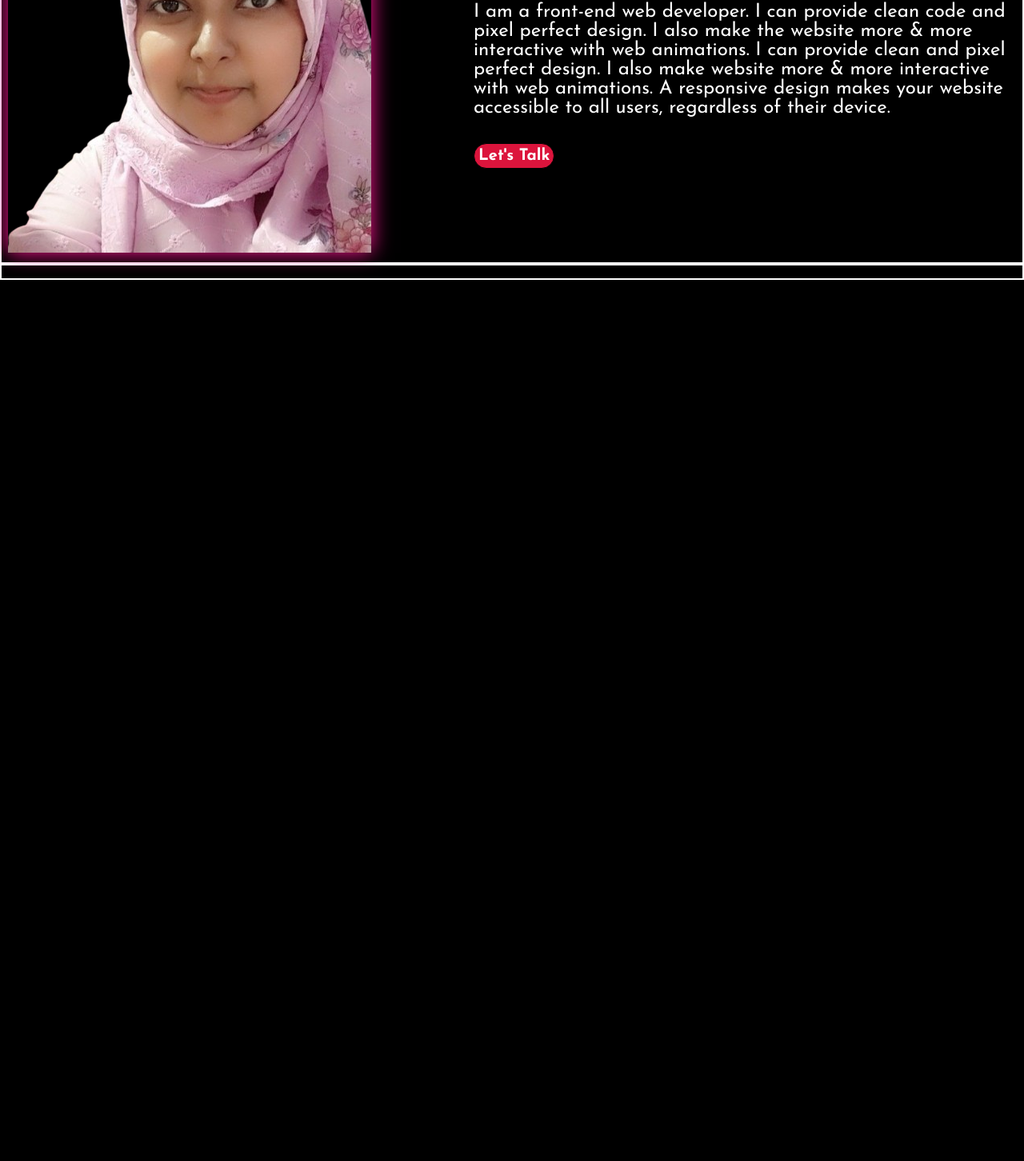
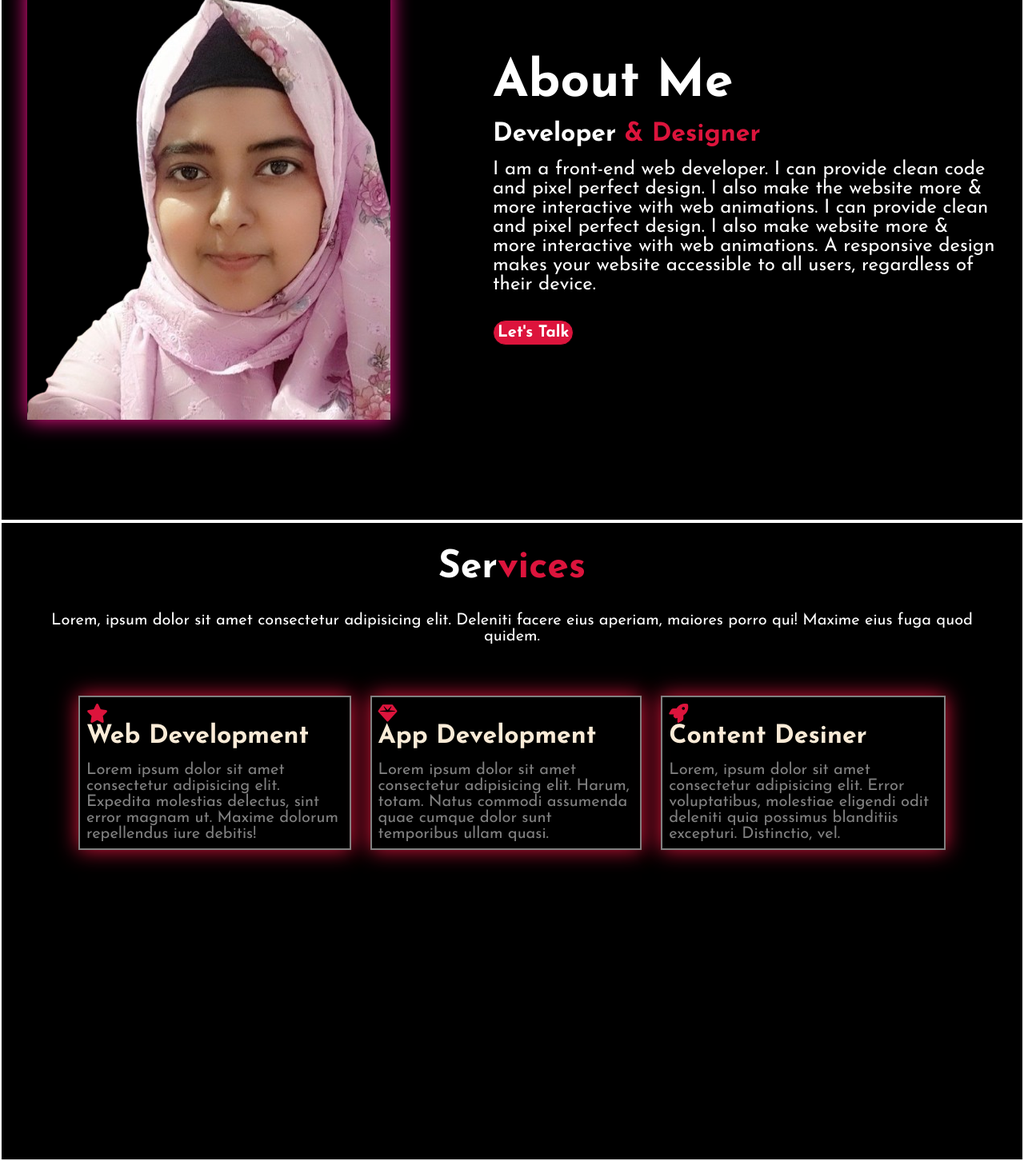
Before and after one commit to Nusrat-Jahan-Nodi/my-portfolio, a plain HTML site: page index.html in a window 1280 px wide. Shown: the part 917-2369 px from the top of the page at 80% size. Before the commit the page ends 1267 px from the top, so only its background shows below. Drawn offline with Linux system fonts and the light colour scheme.

Commit message:
fourth commit-completed service section

```diff
--- a/index.html
+++ b/index.html
@@ -81,7 +81,37 @@
          <!-- service section -->
           <section id="service">
              <div class="container">
+                <div class="service_tittle">
+                    <h2>Ser<span>vices</span></h2> <br> <br>
+                <p>
+                    Lorem, ipsum dolor sit amet consectetur adipisicing elit. Deleniti facere eius aperiam, maiores porro qui! Maxime eius fuga quod quidem.
+                </p>
+                </div>
+                <div class="card_container">
+                        <div class="card">
+                            <i class="fa-solid fa-star"></i>
+                            <h3>Web Development</h3> <br>
+                            <p>
+                                Lorem ipsum dolor sit amet consectetur adipisicing elit. Expedita molestias delectus, sint error magnam ut. Maxime dolorum repellendus iure debitis!
+                            </p>
+                        </div>
 
+                        <div class="card">
+                            <i class="fa-solid fa-gem"></i>
+                            <h3>App Development</h3> <br>
+                            <p>
+                                Lorem ipsum dolor sit amet consectetur adipisicing elit. Harum, totam. Natus commodi assumenda quae cumque dolor sunt temporibus ullam quasi.
+                            </p>
+                        </div>
+
+                        <div class="card">
+                            <i class="fa-solid fa-rocket"></i>
+                            <h3>Content Desiner</h3> <br>
+                            <p>
+                                Lorem, ipsum dolor sit amet consectetur adipisicing elit. Error voluptatibus, molestiae eligendi odit deleniti quia possimus blanditiis excepturi. Distinctio, vel.
+                            </p>
+                        </div>
+                </div>
              </div>
           </section>
 
--- a/style.css
+++ b/style.css
@@ -16,7 +16,7 @@ body{
     width: 1280px;
     color: white;
     margin: 0 auto;
-    padding: 0.5rem;
+    padding: 2rem;
 }
 a{
     text-decoration: none;
@@ -151,6 +151,7 @@ input:hover{
     display: flex;
     align-items: center;
     gap: 8rem;
+    height: 100vh;
 }
 
 .img{
@@ -187,6 +188,61 @@ input:hover{
 
 
 
+/* service section */
+
+#service .container{
+    height: 100vh;
+}
+.service_tittle h2{
+    /* border: 2px solid red; */
+      text-align: center;
+      font-size: 3rem;
+      transition: 0.3s ease-in-out;
+}
+.service_tittle h2:hover{
+    color: crimson;
+}
+.service_tittle p{
+    text-align: center;
+    font-size: 1.25rem;
+}
+.card_container{
+    display: flex;
+    align-items: center;
+    flex-wrap: nowrap;
+    gap: 1.5rem;
+    margin: 4rem;
+}
+.card{
+    border: 2px solid gray;
+    padding: 0.5rem;
+    text-align: left;
+    height: auto;
+    width: auto;
+    box-shadow: 0 0 25px crimson;
+    transition: 0.3s ease-in-out;
+}
+.card:hover{
+    box-shadow: 0 0 25px white;
+}
+.card i{
+    font-size: 1.5rem;
+    color: crimson;
+}
+.card h3{
+    font-size: 2rem;
+    color: antiquewhite;
+}
+.card p{
+    font-size: 1.25rem;
+    color: grey;
+}
+
+
+
+
+
+
 /* media query */
 
 @media screen and (max-width: 321px) {
```
